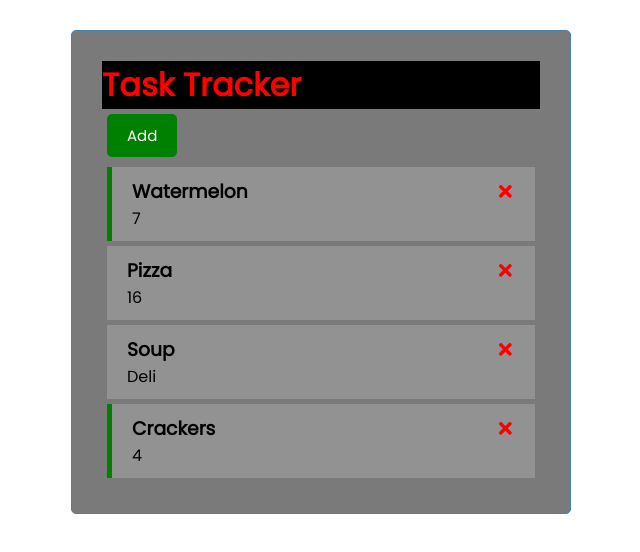
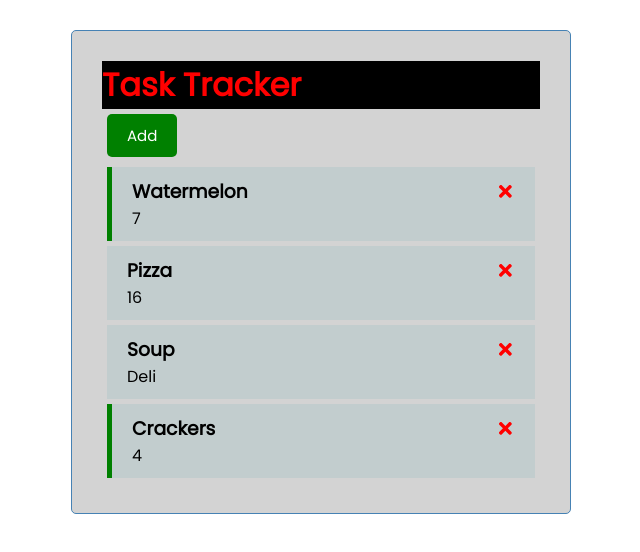
Before and after one commit to kdaysal/grocery-list-netlify, a React (Create React App) app: page / in a window 1280 px wide. Shown: the top 552 px of the page, without its empty margins (319-959 px from the left). Built offline with nearby package versions, Linux system fonts and the light colour scheme.

Commit message:
Minor tweaks to Task color and page background color

```diff
--- a/src/index.css
+++ b/src/index.css
@@ -42,7 +42,8 @@ body {
   border: 1px solid steelblue;
   padding: 30px;
   border-radius: 5px;
-  background-color: #313133a4;
+  /* background-color: #313133a4; */
+  background-color: lightgrey;
 }
 
 .header {
@@ -80,7 +81,7 @@ body {
 }
 
 .task {
-  background: #f4f4f431;
+  background: hwb(182 47% 29% / 0.192);
   margin: 5px;
   padding: 10px 20px;
   cursor: pointer;
```
